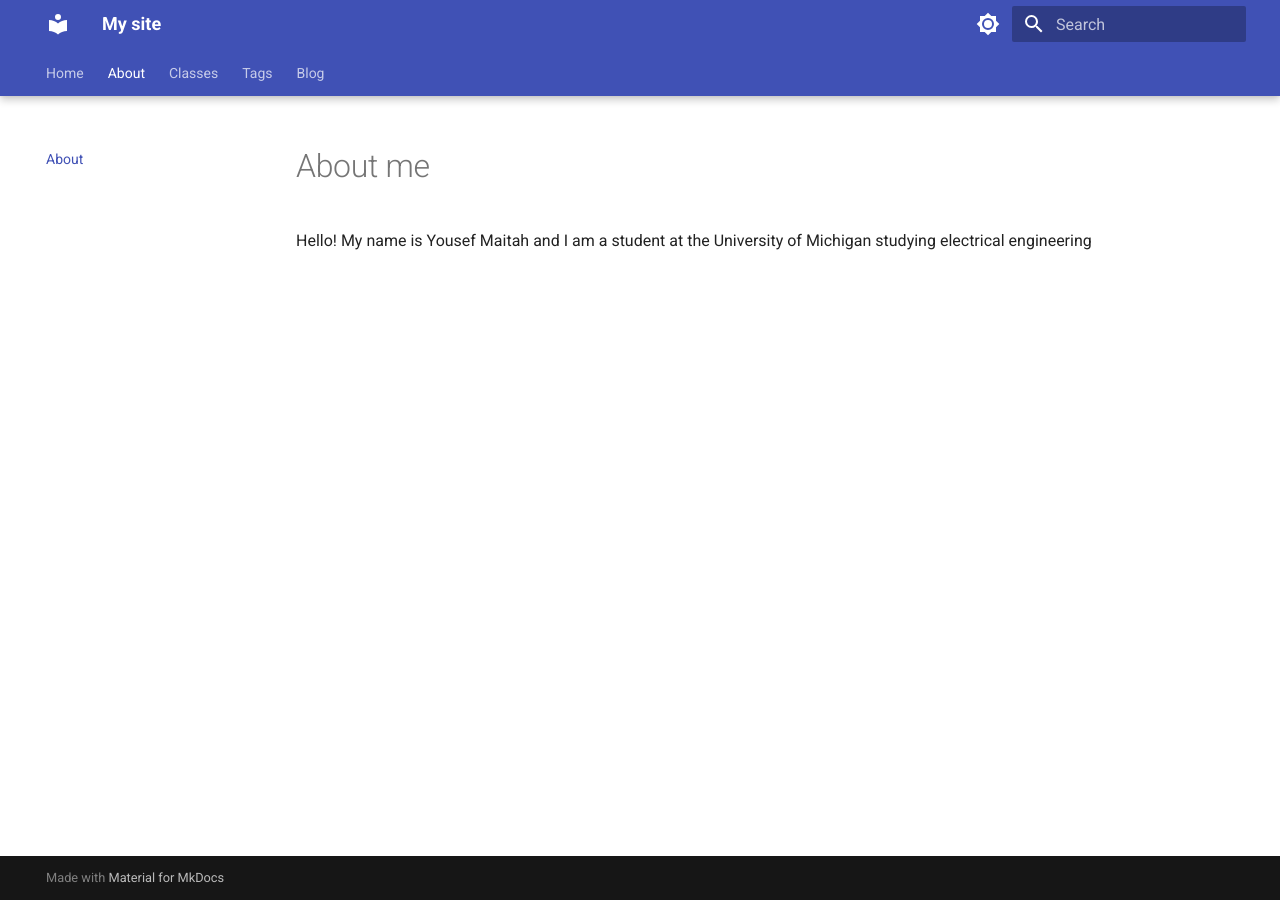
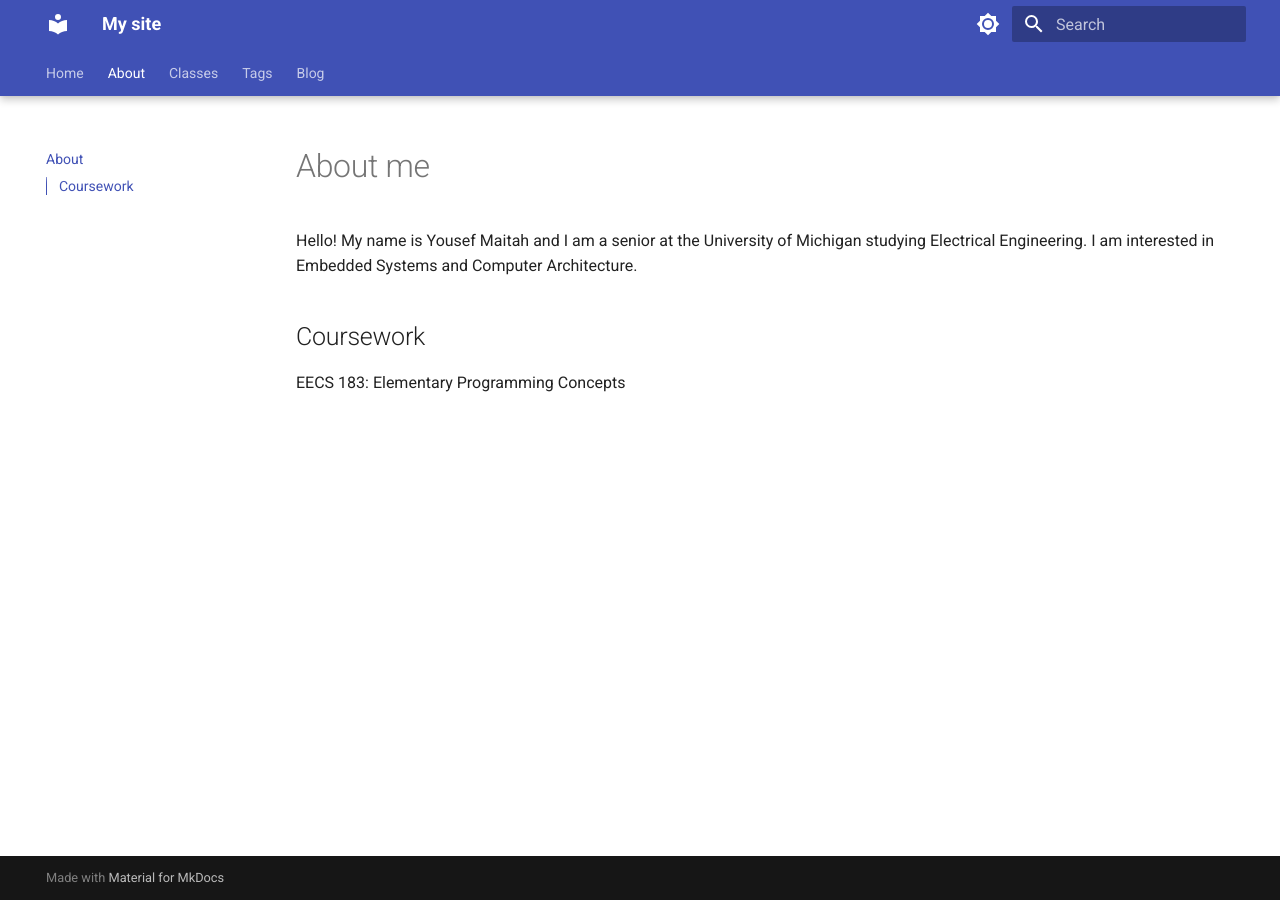
Before and after one commit to ymaitah/MyWebsite, an MkDocs documentation site: the page built from docs/about.md, in a window 1280 px wide. Built offline with MkDocs 1.6.1 and Material for MkDocs 9.7.7, drawn with Linux system fonts in a browser that asks for light colours.

Commit message:
update about me and blog

```diff
--- a/docs/about.md
+++ b/docs/about.md
@@ -1,3 +1,7 @@
 # About me
 
-Hello! My name is Yousef Maitah and I am a student at the University of Michigan studying electrical engineering
+Hello! My name is Yousef Maitah and I am a senior at the University of Michigan studying Electrical Engineering. I am interested in Embedded Systems and Computer Architecture.
+
+## Coursework
+
+EECS 183: Elementary Programming Concepts
```
Also changed, not shown: docs/blog/posts/FA_24.md (+1 -1 lines).
